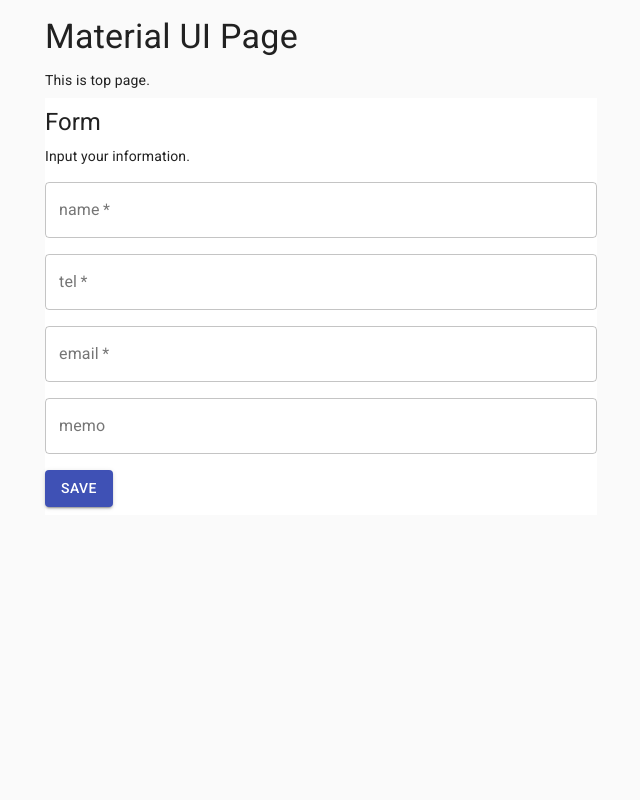
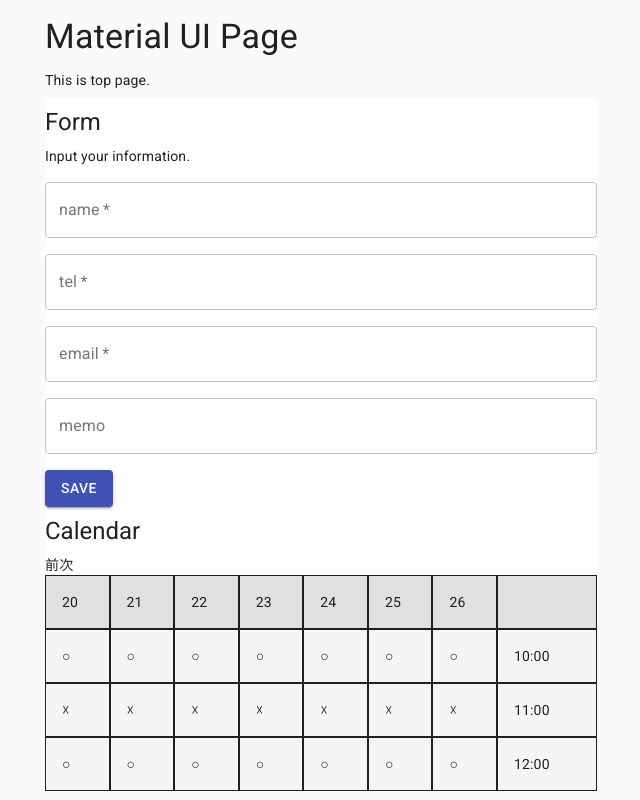
Before and after one commit to shoji-k/next-sandbox-v1, a Next.js app: page /material-ui in a window 1280 px wide. Shown: the whole page, without its empty margins (319-959 px from the left). Built offline with nearby package versions, Linux system fonts and the light colour scheme.

Commit message:
add calender, wip

```diff
--- /dev/null
+++ b/components/organisms/material-ui/Calendar.tsx
@@ -0,0 +1,99 @@
+import React, { ReactElement } from 'react'
+import { makeStyles } from '@material-ui/core/styles'
+import { Box, Typography } from '@material-ui/core'
+
+const useStyles = makeStyles({
+  time: {
+    width: '100px',
+  },
+})
+
+function HeaderTimeCell({
+  children,
+}: {
+  children: React.ReactNode
+}): ReactElement {
+  const classes = useStyles()
+  return (
+    <Box className={classes.time} p={2} bgcolor="grey.300" border={1}>
+      {children}
+    </Box>
+  )
+}
+
+function HeaderCell({ children }: { children: React.ReactNode }): ReactElement {
+  return (
+    <Box p={2} bgcolor="grey.300" flexGrow={1} flexShrink={1} border={1}>
+      {children}
+    </Box>
+  )
+}
+
+function TimeCell({ children }: { children: React.ReactNode }): ReactElement {
+  const classes = useStyles()
+  return (
+    <Box className={classes.time} p={2} bgcolor="grey.100" border={1}>
+      {children}
+    </Box>
+  )
+}
+
+function Cell({
+  children,
+  staffs,
+}: {
+  children: React.ReactNode
+  staffs?: string[]
+}): ReactElement {
+  return (
+    <Box p={2} bgcolor="grey.100" flexGrow={1} flexShrink={1} border={1}>
+      {children}
+      {staffs && (staffs.length > 0 ? '○' : '☓')}
+    </Box>
+  )
+}
+
+export default function Calendar(): ReactElement {
+  const times = [
+    { time: '10:00', staffs: ['sato', 'tanaka'] },
+    { time: '11:00', staffs: [] },
+    { time: '12:00', staffs: ['sato'] },
+  ]
+
+  return (
+    <Box pt={1} bgcolor="white">
+      <Typography variant="h5" component="h2" gutterBottom>
+        Calendar
+      </Typography>
+
+      <Box display="flex" flexWrap="nowrap">
+        <Box>前</Box>
+        <Box>次</Box>
+      </Box>
+      <Box display="flex" flexWrap="nowrap">
+        <HeaderCell>20</HeaderCell>
+        <HeaderCell>21</HeaderCell>
+        <HeaderCell>22</HeaderCell>
+        <HeaderCell>23</HeaderCell>
+        <HeaderCell>24</HeaderCell>
+        <HeaderCell>25</HeaderCell>
+        <HeaderCell>26</HeaderCell>
+        <HeaderTimeCell></HeaderTimeCell>
+      </Box>
+      {times.map((one) => {
+        return (
+          <Box display="flex" flexWrap="nowrap" key={one.time}>
+            <Cell staffs={one.staffs}></Cell>
+            <Cell staffs={one.staffs}></Cell>
+            <Cell staffs={one.staffs}></Cell>
+            <Cell staffs={one.staffs}></Cell>
+            <Cell staffs={one.staffs}></Cell>
+            <Cell staffs={one.staffs}></Cell>
+            <Cell staffs={one.staffs}></Cell>
+            <TimeCell>{one.time}</TimeCell>
+          </Box>
+        )
+      })}
+    </Box>
+  )
+}
--- a/pages/material-ui.tsx
+++ b/pages/material-ui.tsx
@@ -3,6 +3,7 @@
 import Container from '@material-ui/core/Container'
 import Typography from '@material-ui/core/Typography'
 import Form from '@/components/organisms/material-ui/Form'
+import Calendar from '@/components/organisms/material-ui/Calendar'
 
 export default function MaterialUi(): ReactElement {
   return (
@@ -14,6 +15,7 @@
         <Box my={1}>This is top page.</Box>
 
         <Form />
+        <Calendar />
       </Box>
     </Container>
   )
```
